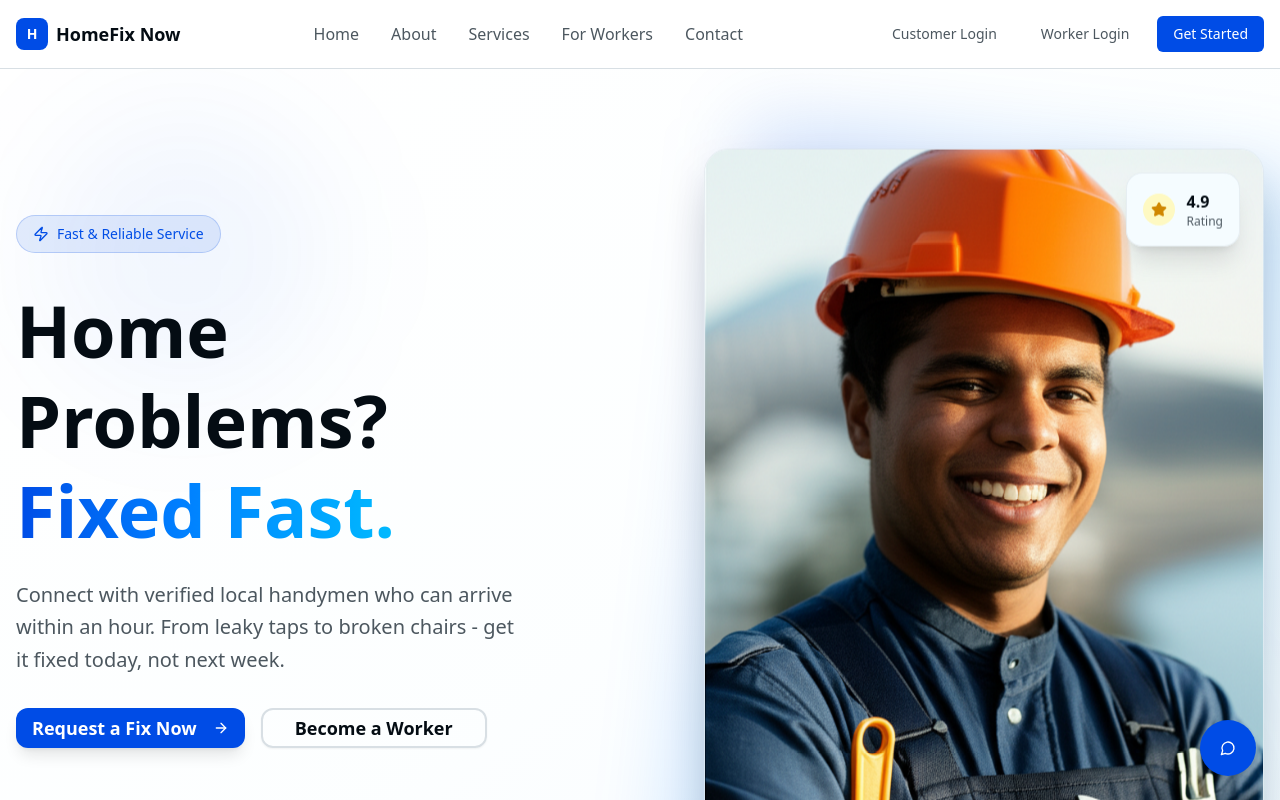
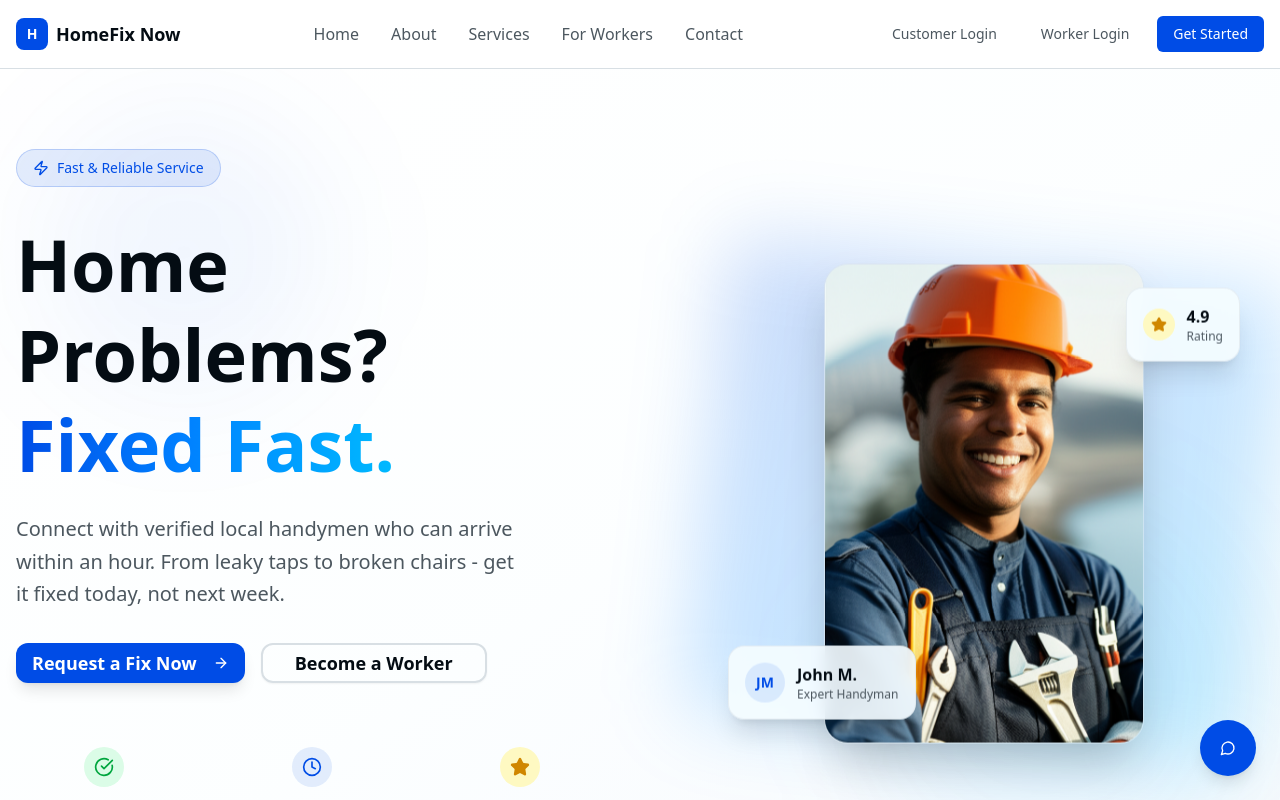
Before and after one commit to githubmalay/homefix-VO, a Next.js app: page / in a window 1280 px wide. Shown: the top 800 px of the page. Built offline with nearby package versions, Linux system fonts and the light colour scheme.

Commit message:
Update hero-section.tsx

```diff
--- a/components/hero-section.tsx
+++ b/components/hero-section.tsx
@@ -98,11 +98,12 @@ export function HeroSection() {
           <div className="relative lg:pl-8 mt-8 lg:mt-0">
             <div className="relative float-animation">
               <div className="absolute inset-0 bg-gradient-to-br from-primary/20 to-secondary/20 rounded-2xl md:rounded-3xl blur-2xl transform rotate-6"></div>
-              <img
-                src="/smiling-handyman.png"
-                alt="Professional handyman"
-                className="relative rounded-2xl md:rounded-3xl w-full h-auto shadow-2xl border border-border/50 max-w-md mx-auto lg:max-w-none"
-              />
+<img
+  src="/smiling-handyman.png"
+  alt="Professional handyman"
+  className="relative rounded-2xl md:rounded-3xl max-w-xs h-auto shadow-2xl border border-border/50 mx-auto"
+/>
+
 
               <div className="absolute top-3 right-3 md:top-6 md:right-6 bg-card/90 backdrop-blur-sm rounded-xl md:rounded-2xl p-2 md:p-4 shadow-xl border border-border/50">
                 <div className="flex items-center gap-2 md:gap-3">
```
